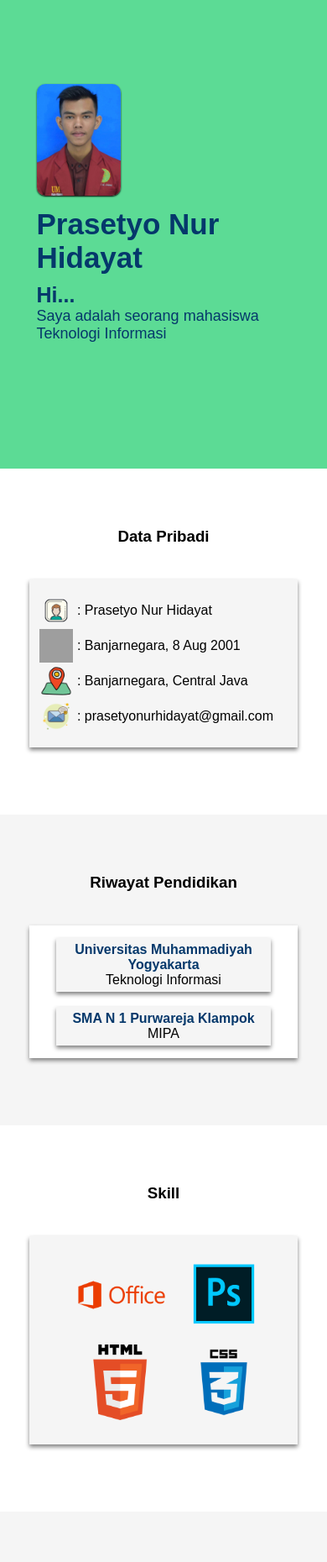
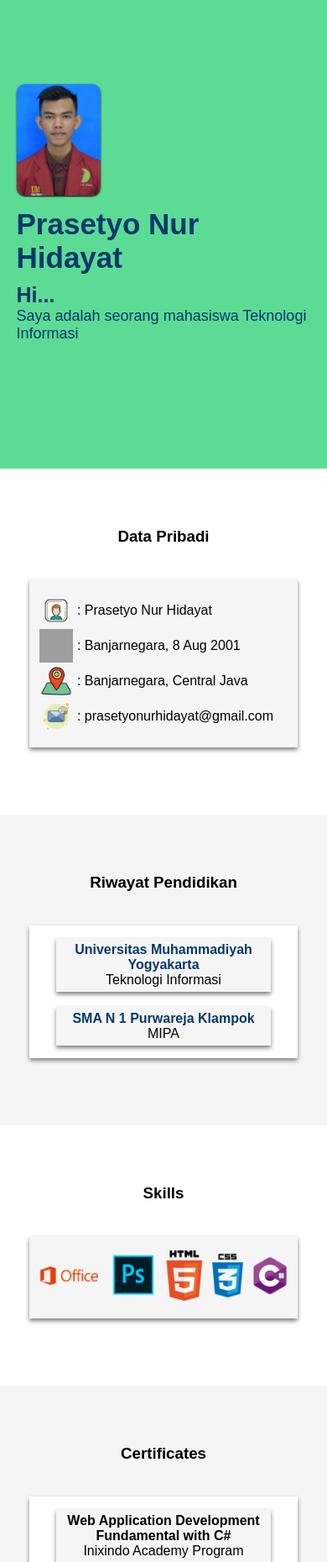
Before and after one commit to Prasetyonh/Belajar, a PHP site: page / in a window 390 px wide. Shown: the part 70-1930 px from the top of the page at 84% size. Run offline with PHP 8.4, Linux system fonts and the light colour scheme; grey boxes are pictures that could not be loaded.

Commit message:
Responsive CV update

```diff
--- a/index.html
+++ b/index.html
@@ -14,18 +14,18 @@
     <input type="checkbox" id="check">
     <div class="sidebar">
         <ul>
+            <li><a href="#banner">Home</a></li>
             <li><a href="#profil">Profile</a></li>
-            <li><a href="#education">Education</a></li>
             <li><a href="#sosmed">Social Media</a></li>
         </ul>
     </div>
     <header>
         <div class="container">
-            <h1 >My Resume</h1>
+            <h1>My Resume</h1>
             <ul>
-                <li><a href="#profil">Profile</a></li>
-                <li><a href="#education">Education</a></li>
-                <li><a href="#sosmed">Social Media</a></li>
+                <li><a href="#banner"><b> Home</b></a></li>
+                <li><a href="#profil"><b> Profile</b></a></li>
+                <li><a href="#sosmed"><b> Social Media</b></a></li>
             </ul>
 
             <label for="check" class="mobile"><b>Menu </b></label>
@@ -34,7 +34,7 @@
         </div>
     </header>
 
-    <section class="banner">
+    <section id="banner">
         <div class="container">
             <div class="banner-kiri">
                 <img src="image/fotoku.jpg">
@@ -88,7 +88,7 @@
     </section>
 
     <section class="skill">
-        <h3>Skill</h3>
+        <h3>Skills</h3>
             <div class="col-skill-pc">
                 <table cellspacing=10>
                     <tr>
@@ -96,18 +96,18 @@
                         <td><img src="image/ps.png" alt=""></td>
                         <td><img src="image/html.png" alt=""></td>
                         <td><img src="image/cssicon.png" alt=""></td>
+                        <td><img src="image/csharp.png" alt=""></td>
                     </tr>
                 </table>
             </div>
             <div class="col-skill-mobile">
-                <table cellspacing=10>
+                <table>
                     <tr>
                         <td><img src="image/office.png" alt=""></td>
                         <td><img src="image/ps.png" alt=""></td>
-                    </tr>
-                    <tr>
                         <td><img src="image/html.png" alt=""></td>
                         <td><img src="image/cssicon.png" alt=""></td>
+                        <td><img src="image/csharp.png" alt=""></td>
                     </tr>
                 </table>
             </div>
--- a/style.css
+++ b/style.css
@@ -56,6 +56,10 @@
     display: none;
 }
 
+.sidebar::after {
+    display: none;
+}
+
 .sidebar {
     position: fixed;
     top: 0;
@@ -82,7 +86,7 @@
     left: 0;
 }
 
-.banner {
+#banner {
     background-color:rgb(92, 219, 149) ;
     padding: 100px 0px 150px 0px;
 }
@@ -91,19 +95,19 @@
     padding: 50px 0;
 }
 
-.banner img {
+#banner img {
     width: 100px;
     border-radius: 10px;
     box-shadow: 0 1px 2px ;
     margin-bottom: 10px;
 }
 
-.banner h2,
-.banner p {
+#banner h2,
+#banner p {
     color:  rgb(5, 56, 107);
 }
 
-.banner-kiri {
+#banner-kiri {
     padding-left: 24px;
 }
 
@@ -299,11 +303,11 @@
 }
 
 .col-sosmed table img{
-    height: 120px;
+    height: 100px;
 }
 
 footer{
-    background-color: rgb(46, 44, 44) ;
+    background-color: rgb(12, 11, 11) ;
     color: white;
     width: 100%;
     height: 50px;
@@ -374,14 +378,14 @@
     }
 
     .col-skill-mobile table {
-        width: 200px;
+        width: 150px;
         margin-right: auto;
         margin-left: auto;
         text-align: center;
     }
 
     .col-skill-mobile table img{
-        height: 90px;
+        height: 60px;
     }
 
     .col-sertifikat {
@@ -449,17 +453,17 @@
         margin-right: auto;
         width: 320px;
         box-shadow: 0 3px 5px grey;
-        padding: 20px 0;
+        padding: 10px 0;
     }
 
     .col-sosmed table {
-        width: 300px;
+        width: 250px;
         margin-right: auto;
         margin-left: auto;
         text-align: center;
     }
 
     .col-sosmed table img{
-        height: 60px;
+        height: 50px;
     }
 }
```
Also changed, not shown: image/csharp.png (added).
